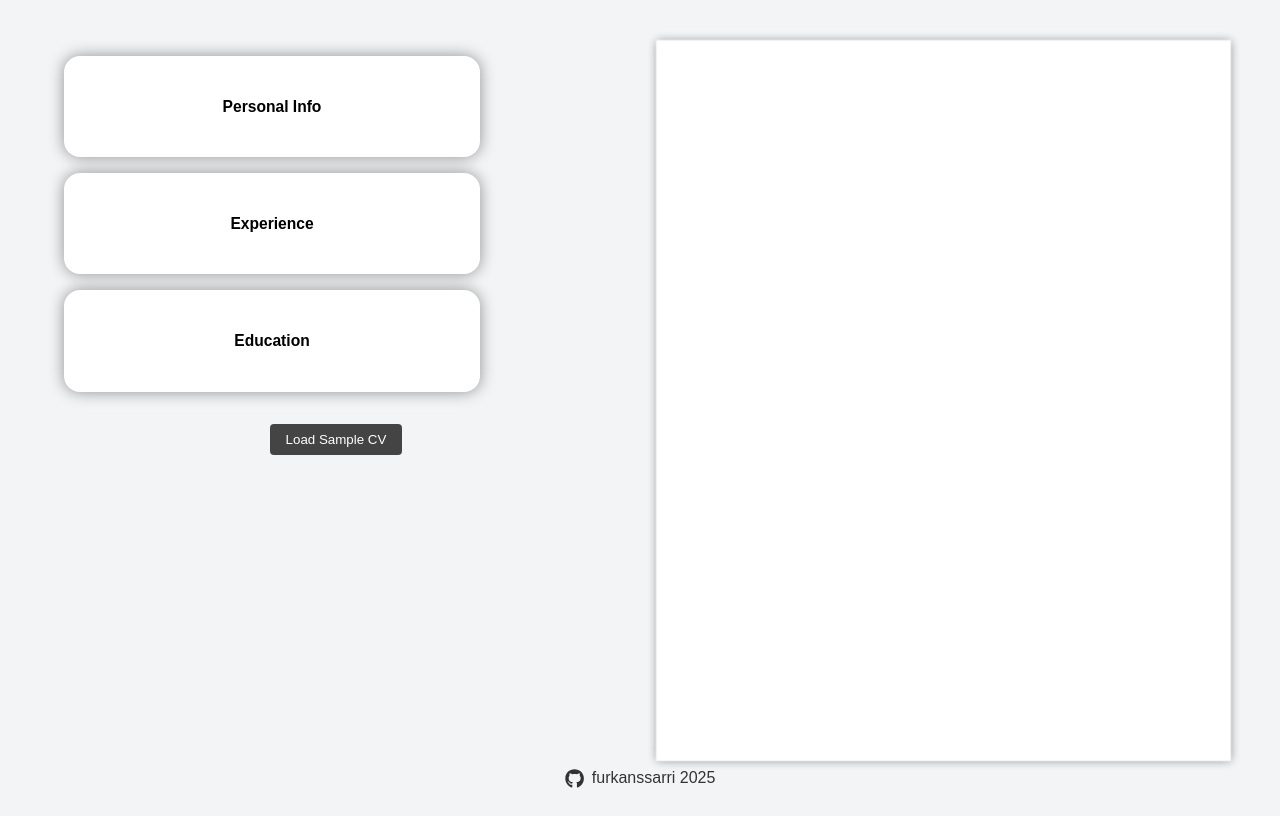
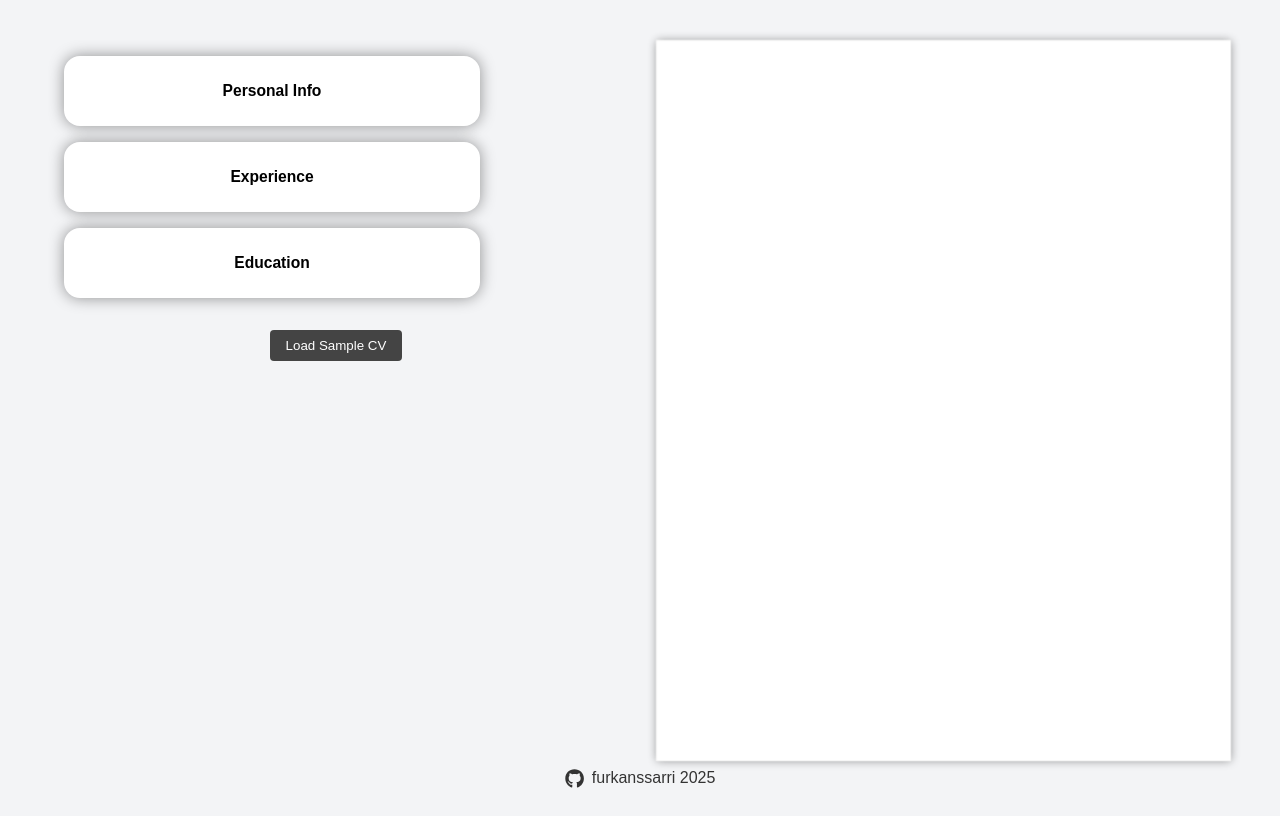
Before and after one commit to furkanssarri/cv-builder, a React (Vite) app: page / in a window 1280 px wide. Built offline with nearby package versions, Linux system fonts and the light colour scheme.

Commit message:
style: minor styling

```diff
--- a/src/components/form/Form.css
+++ b/src/components/form/Form.css
@@ -11,6 +11,10 @@
   border: none;
   font-size: 1rem;
 } */
+
+.accordion-toggle h3 {
+  margin: 0;
+}
 
 form {
   display: flex;
```
